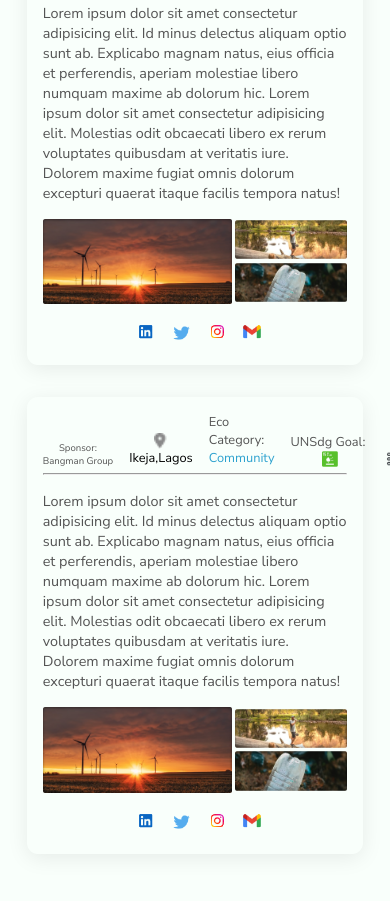
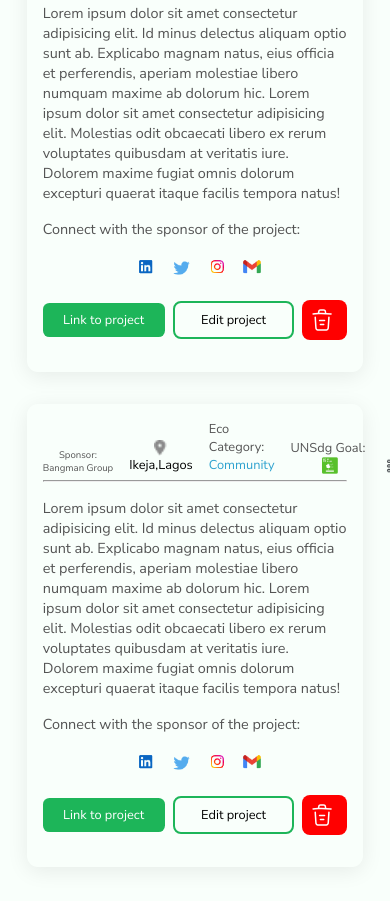
Before and after one commit to unuefeejovwoke/Forthecofrontend, a plain HTML site: page profile-projects.html in a window 390 px wide. Shown: the part 808-1709 px from the top of the page. Drawn offline with Linux system fonts and the light colour scheme.

Commit message:
remove conflicting content on mobile screen
content/layout on mobile is now similar to that on desktop

```diff
--- a/assets/scss/4-layout/_siteMainContent.scss
+++ b/assets/scss/4-layout/_siteMainContent.scss
@@ -1226,6 +1226,7 @@
 			width: 40%;
 			background-color: $primaryColor;
 			padding: 0.5rem;
+			margin-top: 0;
 			transition: all 0.2s ease-in-out;
 
 			&:hover {
--- a/profile-projects.html
+++ b/profile-projects.html
@@ -199,10 +199,11 @@
 									omnis dolorum excepturi quaerat itaque facilis tempora natus!
 								</p>
 								<div class="card-share">
-									<p class="card-share--txt display-on-desktop">
+									<p class="card-share--txt">
 										Connect with the sponsor of the project:
 									</p>
-									<div class="detail-img display-on-mobile">
+									<!-- display on mobile -->
+									<!-- <div class="detail-img display-on-mobile">
 										<img
 											src="assets/images/card/Rectangle 574(1).png"
 											alt=""
@@ -212,7 +213,7 @@
 											<img src="assets/images/card/lake.png" alt="" />
 											<img src="assets/images/card/waterbottle.png" alt="" />
 										</div>
-									</div>
+									</div> -->
 									<div class="card-share--img-group">
 										<a href="#">
 											<img
@@ -245,7 +246,7 @@
 									</div>
 								</div>
 							</div>
-							<div class="card-footer display-on-desktop">
+							<div class="card-footer">
 								<a href="details-page.html" class="card-link primary-btn">
 									Link to project
 								</a>
@@ -313,10 +314,11 @@
 									omnis dolorum excepturi quaerat itaque facilis tempora natus!
 								</p>
 								<div class="card-share">
-									<p class="card-share--txt display-on-desktop">
+									<p class="card-share--txt">
 										Connect with the sponsor of the project:
 									</p>
-									<div class="detail-img display-on-mobile">
+									<!-- this should be displayed on mobile -->
+									<!-- <div class="detail-img display-on-mobile">
 										<img
 											src="assets/images/card/Rectangle 574(1).png"
 											alt=""
@@ -326,7 +328,7 @@
 											<img src="assets/images/card/lake.png" alt="" />
 											<img src="assets/images/card/waterbottle.png" alt="" />
 										</div>
-									</div>
+									</div> -->
 									<div class="card-share--img-group">
 										<a href="#">
 											<img
@@ -359,7 +361,7 @@
 									</div>
 								</div>
 							</div>
-							<div class="card-footer display-on-desktop">
+							<div class="card-footer">
 								<a href="details-page.html" class="card-link primary-btn">
 									Link to project
 								</a>
```
Also changed, not shown: profile.html (+7 -6 lines), assets/scss/main.css, 1 other file.
